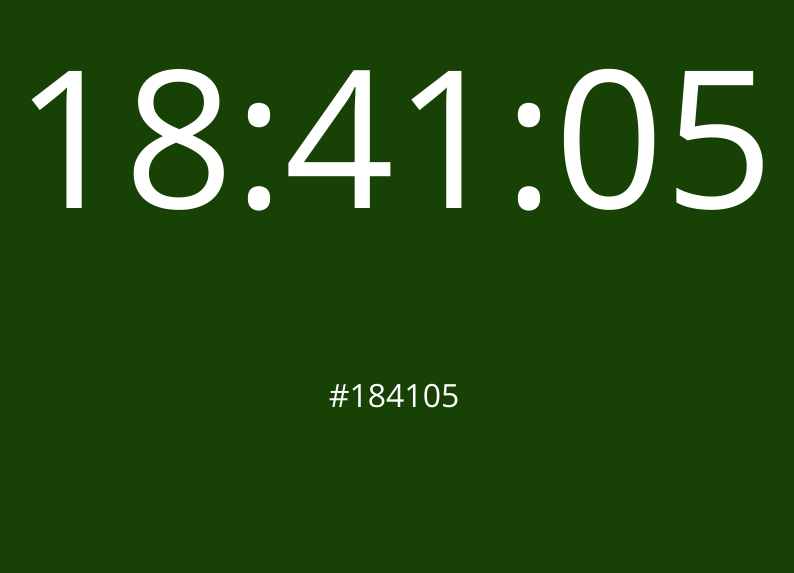
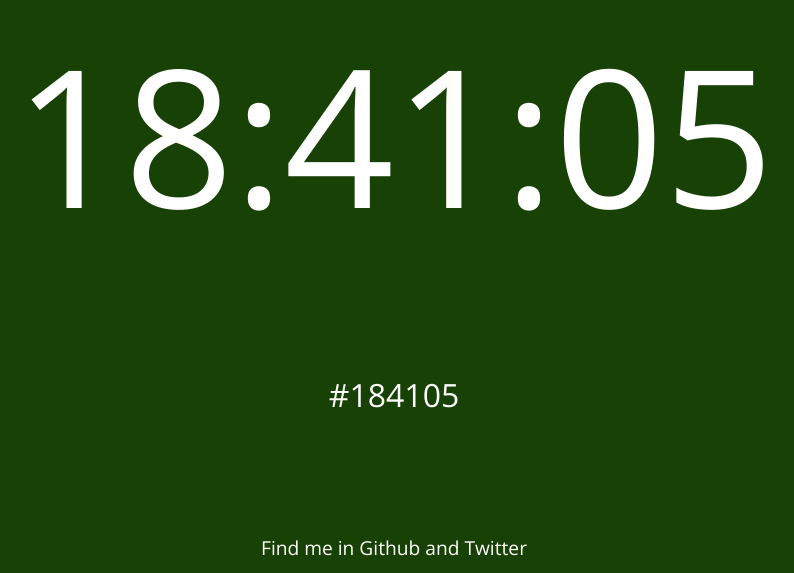
Before and after one commit to RamonGilabert/Colors, a plain HTML site: page public/index.html in a window 1280 px wide. Shown: the part 227-800 px from the top of the page, without its empty margins (246-1040 px from the left). Drawn offline with nearby package versions, Linux system fonts and the light colour scheme.

Commit message:
Adds some information

```diff
--- a/public/index.html
+++ b/public/index.html
@@ -16,5 +16,6 @@
   <body id="body">
     <h1 id="time-label">00:00:00</h1>
     <h3 id="color-label">#000000</h3>
+    <h4 id="social-label">Find me in Github and Twitter</h4>
   </body>
 </html>
--- a/public/styles.css
+++ b/public/styles.css
@@ -41,3 +41,17 @@ h1, h3 {
   font-size: 2.5vw;
   font-weight: 300;
 }
+
+#social-label {
+  font-size: 30px;
+  font-size: 1.5vw;
+  margin: 0;
+  padding: 0;
+  text-align: center;
+  color: white;
+  font-weight: 300;
+  position: absolute;
+  bottom: 1.5%;
+  left: 50%;
+  transform: translate(-50%, 0);
+}
```
